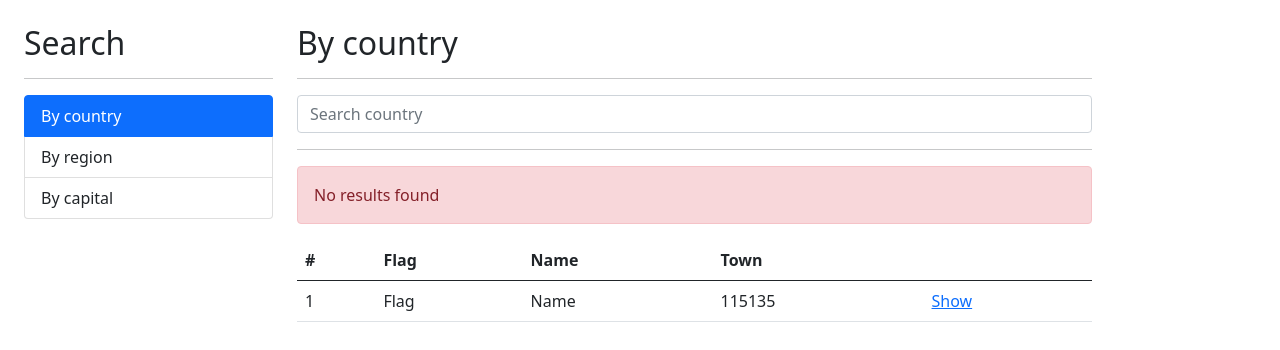
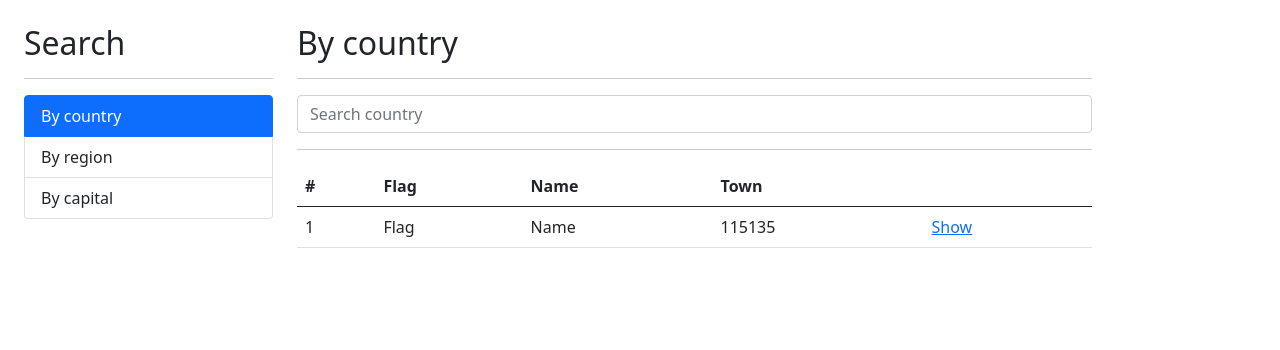
Before and after one commit to sorayaleon/ngCountriesApp, an Angular app: page / in a window 1280 px wide. Shown: the top 350 px of the page. Built offline with nearby package versions, Linux system fonts and the light colour scheme.

Commit message:
Error handling

```diff
--- a/src/app/country/pages/by-country/by-country.component.html
+++ b/src/app/country/pages/by-country/by-country.component.html
@@ -11,8 +11,8 @@
 
 <hr>
 
-<div class="alert alert-danger">No results found</div>
-<div class="row">
+<div *ngIf="isError" class="alert alert-danger">No search results for {{ term }}</div>
+<div *ngIf="!isError" class="row">
   <div class="col">
     <table class="table table-hover">
       <thead>
--- a/src/app/country/pages/by-country/by-country.component.ts
+++ b/src/app/country/pages/by-country/by-country.component.ts
@@ -10,13 +10,17 @@ import { CountryService } from '../../services/country.service';
 export class ByCountryComponent {
 
   term: string = '';
+  isError: boolean = false;
 
   constructor(private countryService: CountryService) { }
 
   search() {
+    this.isError = false;
     console.log(this.term);
     this.countryService.searchCountry(this.term).subscribe(res => {
       console.log(res);
+    }, (err) => {
+      this.isError = true;
     });
   }
 }
```
